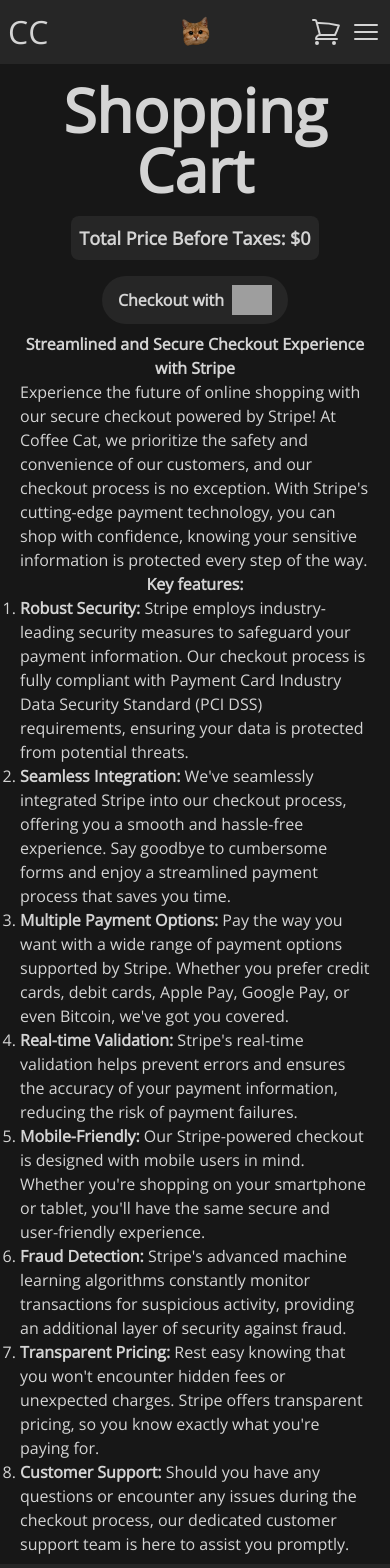
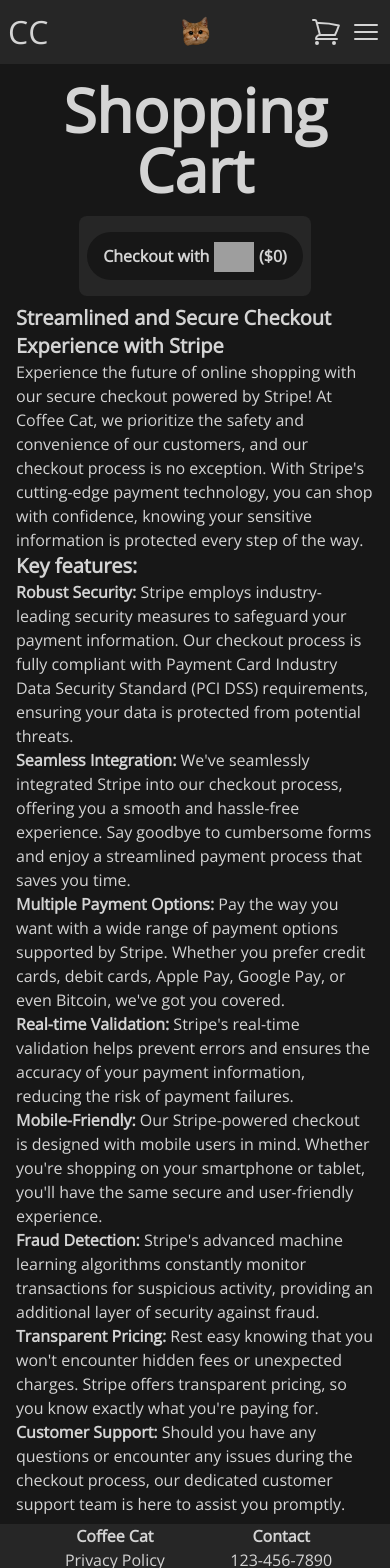
Before and after one commit to joayo13/coffeecat, a React (Create React App) app: page /checkout in a window 390 px wide. Shown: the top 1568 px of the page. Built offline with nearby package versions, Linux system fonts and the light colour scheme; grey boxes are pictures that could not be loaded.

Commit message:
added padding more suitable for mobile, increased some values of text size for readability

```diff
--- a/src/pages/Checkout.js
+++ b/src/pages/Checkout.js
@@ -43,19 +43,18 @@
       <strong className='text-6xl py-4 text-center'>Shopping Cart</strong>
       <ul className='flex flex-col bg-neutral-800 justify-center rounded-lg gap-2 p-2 flex-wrap'>
       {cart.map((item) => <CheckoutItem cartItemData={item} totalPrice={totalPrice} setCartUpdated={setCartUpdated}/>)}
-      <strong className='text-center text-lg'>Total Price Before Taxes: ${totalPrice}</strong>
+      <button onClick={() => handlePayment()} className='bg-neutral-900 font-extrabold text-neutral-300 max-w-fit mx-auto py-2 px-4 flex items-center gap-[0.30rem] rounded-full my-2 h-12'><strong>Checkout with</strong> <img alt='stripe logo' className='w-10 mt-[0.18rem]' src='https://cdn-icons-png.flaticon.com/512/5968/5968382.png'></img> (${totalPrice})</button>
       </ul>
       </section>
-      <section className='max-w-xl py-2 px-5 mx-auto flex flex-col items-center'>
-      <button onClick={() => handlePayment()} className='bg-neutral-800 text-neutral-300 py-2 px-4 flex items-center gap-2 rounded-full my-2 h-12'><strong>Checkout with</strong> <img alt='stripe logo' className='w-10' src='https://cdn-icons-png.flaticon.com/512/5968/5968382.png'></img></button>
-        <strong className='text-center'>Streamlined and Secure Checkout Experience with Stripe</strong>
+      <section className='max-w-xl py-2 px-4 mx-auto'>
+        <strong className='text-xl'>Streamlined and Secure Checkout Experience with Stripe</strong>
         <p>Experience the future of online shopping with our secure checkout powered by Stripe! At Coffee Cat,
            we prioritize the safety and convenience of our customers,
             and our checkout process is no exception. With Stripe's cutting-edge payment technology, you can shop with confidence,
              knowing your sensitive information is protected every step of the way.
         </p>
-        <strong>Key features:</strong>
-        <ol className='list-decimal'>
+        <strong className='text-xl'>Key features:</strong>
+        <ul>
           <li><strong>Robust Security:</strong> Stripe employs industry-leading security measures to safeguard your payment information. Our checkout process is fully compliant with Payment Card Industry Data Security Standard (PCI DSS) requirements, ensuring your data is protected from potential threats.</li>
           <li><strong>Seamless Integration:</strong> We've seamlessly integrated Stripe into our checkout process, offering you a smooth and hassle-free experience. Say goodbye to cumbersome forms and enjoy a streamlined payment process that saves you time.</li>
           <li><strong>Multiple Payment Options:</strong> Pay the way you want with a wide range of payment options supported by Stripe. Whether you prefer credit cards, debit cards, Apple Pay, Google Pay, or even Bitcoin, we've got you covered.</li>
@@ -64,7 +63,7 @@
           <li><strong>Fraud Detection:</strong> Stripe's advanced machine learning algorithms constantly monitor transactions for suspicious activity, providing an additional layer of security against fraud.</li>
           <li><strong>Transparent Pricing:</strong> Rest easy knowing that you won't encounter hidden fees or unexpected charges. Stripe offers transparent pricing, so you know exactly what you're paying for.</li>
           <li><strong>Customer Support:</strong> Should you have any questions or encounter any issues during the checkout process, our dedicated customer support team is here to assist you promptly.</li>
-        </ol>
+        </ul>
       </section>
     </div>
   )
--- a/src/pages/Coffee.js
+++ b/src/pages/Coffee.js
@@ -21,8 +21,8 @@
   }
   return (
     <div className='bg-neutral-900 text-neutral-300'>
-      <section className='flex flex-col w-full items-center py-2 px-2'>
-        <strong className='text-xl pb-2 md:text-6xl max-w-lg'>{coffeeItems[item.id].title}</strong>
+      <section className='flex flex-col w-full items-center py-2 px-4'>
+        <strong className='text-3xl pb-2 md:text-6xl max-w-lg text-center'>{coffeeItems[item.id].title}</strong>
         <img className='md:max-w-lg' alt={coffeeItems[item.id].title} src={coffeeItems[item.id].image}></img>
         <p className='max-w-lg py-2'>{coffeeItems[item.id].desc}</p>
         <strong className='py-2'>${coffeeItems[item.id].price}</strong>
--- a/src/pages/Coffees.js
+++ b/src/pages/Coffees.js
@@ -11,7 +11,7 @@
     <div className='bg-neutral-900 text-neutral-300'>
       <section className='text-center flex flex-col items-center'>
       <strong className='text-6xl py-2'>Cat Café</strong>
-      <h3 className='underline'>All Products</h3>
+      <h3>All Products</h3>
       <ul className='flex flex-col md:flex-row md:max-w-screen-lg justify-center gap-2 flex-wrap'>
         <Link to='0'>
         <li className='w-72 h-96 flex flex-col justify-evenly p-4'>
--- a/src/pages/Home.js
+++ b/src/pages/Home.js
@@ -9,7 +9,7 @@
   return (
     <div className='bg-neutral-900 text-neutral-300'>
       <div className='w-full parallax' alt='cats in space'></div>
-      <section className='px-2 text-xl md:text-lg relative'>
+      <section className='px-4 text-xl md:text-lg relative'>
         <h1 className='text-4xl md:text-7xl text-center py-4'><strong>Coffee Cat</strong></h1>
         <div className=' max-w-xl mx-auto'>
         <p>Here at Coffee Cat our mission is simple:
--- a/src/pages/Tea.js
+++ b/src/pages/Tea.js
@@ -21,8 +21,8 @@
   }
   return (
     <div className='bg-neutral-900 text-neutral-300'>
-      <section className='flex flex-col w-full items-center py-2 px-2'>
-        <strong className='text-xl pb-2 md:text-6xl max-w-lg'>{teaItems[item.id].title}</strong>
+      <section className='flex flex-col w-full items-center py-2 px-4'>
+        <strong className='text-3xl pb-2 md:text-6xl max-w-lg text-center'>{teaItems[item.id].title}</strong>
         <img className='md:max-w-lg' alt={teaItems[item.id].title} src={teaItems[item.id].image}></img>
         <p className='max-w-lg py-2'>{teaItems[item.id].desc}</p>
         <strong className='py-2'>${teaItems[item.id].price}</strong>
--- a/src/pages/Teas.js
+++ b/src/pages/Teas.js
@@ -11,7 +11,7 @@
     <div className='bg-neutral-900 text-neutral-300'>
       <section className='text-center flex flex-col items-center'>
       <strong className='text-6xl py-2'>The Catalog</strong>
-      <h3 className='underline'>All Products</h3>
+      <h3>All Products</h3>
       <ul className='flex flex-col md:flex-row md:max-w-screen-lg justify-center gap-2 flex-wrap'>
         <Link to='0'>
         <li className='w-72 h-96 flex flex-col justify-evenly p-4'>
```
